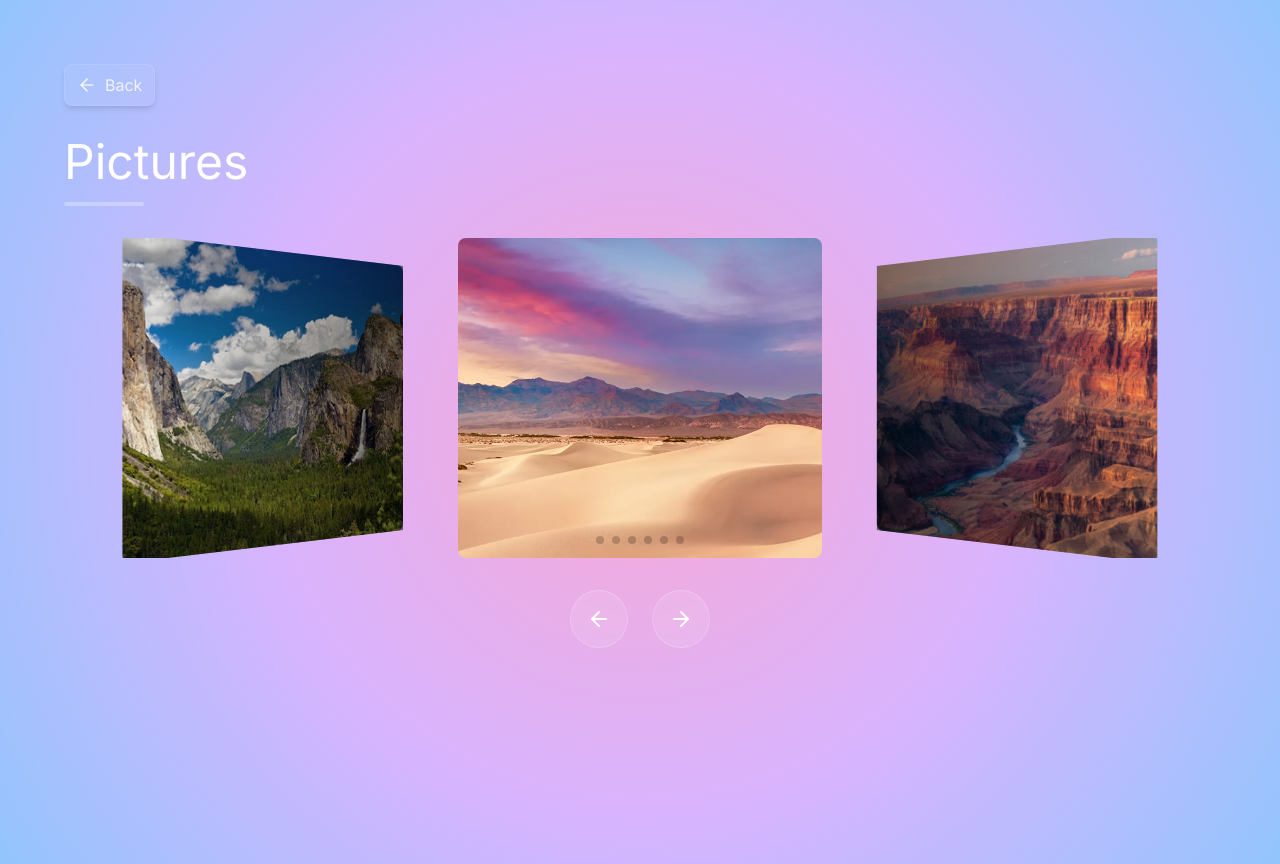
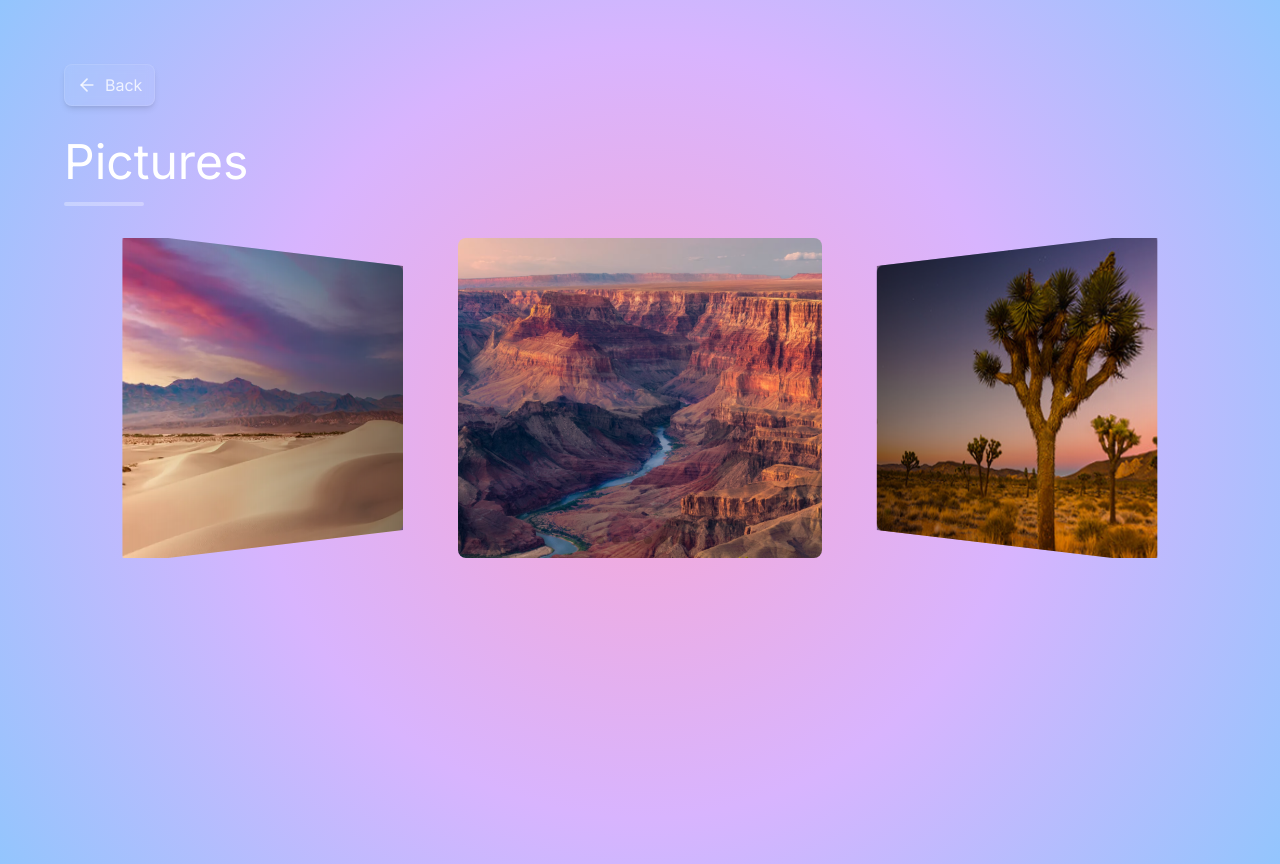
Before and after one commit to realwarrenlee/date.realwarrenlee.com, a React (Vite) app: page /pics in a window 1280 px wide. Built offline with nearby package versions, Linux system fonts and the light colour scheme; grey boxes are pictures that could not be loaded.

Commit message:
Add files via upload

```diff
--- a/src/components/Pics.tsx
+++ b/src/components/Pics.tsx
@@ -1,7 +1,7 @@
 import React from 'react';
 import { ArrowLeft } from 'lucide-react';
 import { Swiper, SwiperSlide } from 'swiper/react';
-import { Navigation, Pagination, A11y, EffectCoverflow } from 'swiper/modules';
+import { Navigation, Pagination, A11y, EffectCoverflow, Autoplay } from 'swiper/modules';
 
 import deathValley from '../assets/death-valley.jpg';
 import grandCanyon from '../assets/grand-canyon.jpg';
@@ -52,14 +52,15 @@ const Pics: React.FC<PicsProps> = ({ onBack }) => {
         </div>
 
         <Swiper
-          modules={[Navigation, Pagination, A11y, EffectCoverflow]}
+          modules={[Pagination, A11y, EffectCoverflow, Autoplay]}
           spaceBetween={30}
           slidesPerView={3}
           centeredSlides={true}
           loop={true}
-          navigation={{
-            nextEl: '.swiper-button-next-custom',
-            prevEl: '.swiper-button-prev-custom',
+          autoplay={{
+            delay: 2000,
+            disableOnInteraction: false,
+            pauseOnMouseEnter: true,
           }}
           pagination={{
             clickable: true,
@@ -129,16 +130,6 @@ const Pics: React.FC<PicsProps> = ({ onBack }) => {
             </SwiperSlide>
           ))}
         </Swiper>
-
-        {/* Custom Navigation Buttons */}
-        <div className="flex justify-center gap-6 mt-6">
-          <button className="swiper-button-prev-custom bg-white/10 hover:bg-white/20 backdrop-blur-sm rounded-full p-4 transition-colors duration-200 border border-white/20 touch-manipulation">
-            <ArrowLeft size={24} className="text-white" />
-          </button>
-          <button className="swiper-button-next-custom bg-white/10 hover:bg-white/20 backdrop-blur-sm rounded-full p-4 transition-colors duration-200 border border-white/20 touch-manipulation">
-            <ArrowLeft size={24} className="text-white rotate-180" />
-          </button>
-        </div>
       </div>
 
       <style jsx>{`
```
